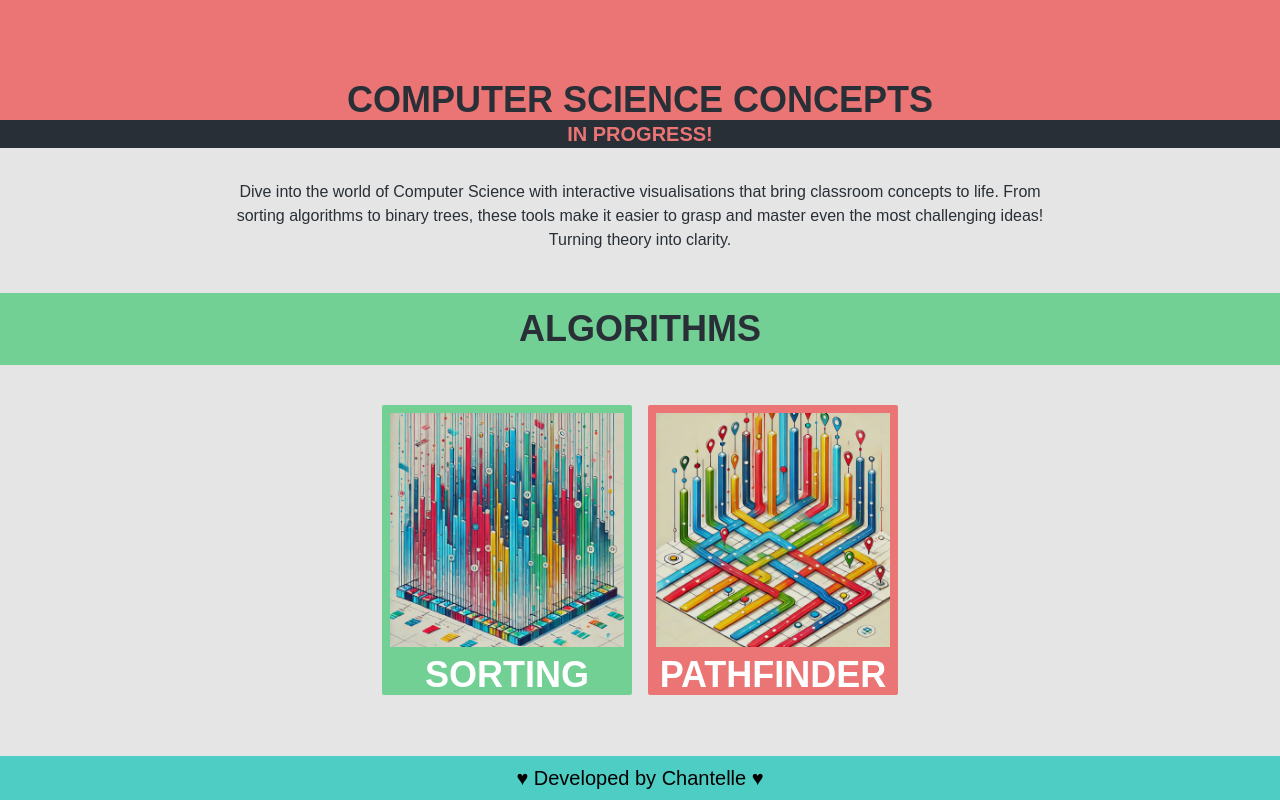
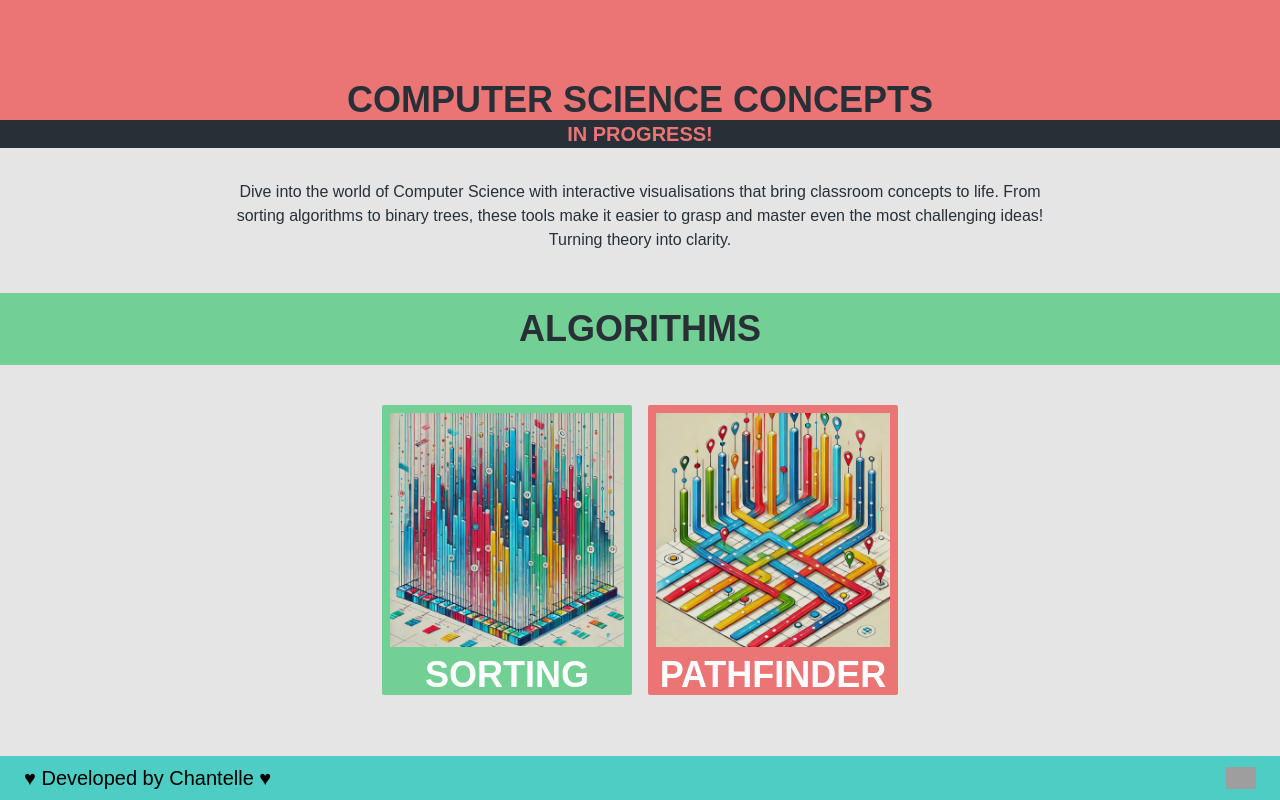
Before and after one commit to ChantelleKerr/algorithm-visualiser, a Next.js app: page / in a window 1280 px wide. Built offline with nearby package versions, Linux system fonts and the light colour scheme; grey boxes are pictures that could not be loaded.

Commit message:
add github repo link

```diff
--- a/components/Footer/Footer.tsx
+++ b/components/Footer/Footer.tsx
@@ -1,8 +1,24 @@
+import Image from "next/image";
+import Link from "next/link";
+
 const Footer = () => {
   return (
-    <p className="w-full bg-blue flex justify-center text-xl py-2">
-      ♥ Developed by Chantelle ♥
-    </p>
+    <footer className="w-full bg-blue flex justify-between items-center text-xl py-2 px-6">
+      <p>♥ Developed by Chantelle ♥</p>
+      <Link
+        href="https://github.com/ChantelleKerr/algorithm-visualiser"
+        target="_blank"
+        rel="noopener noreferrer"
+      >
+        <Image
+          src="/github-mark.png"
+          alt="GitHub Repository"
+          width={30}
+          height={30}
+          className="cursor-pointer"
+        />
+      </Link>
+    </footer>
   );
 };
 
```
